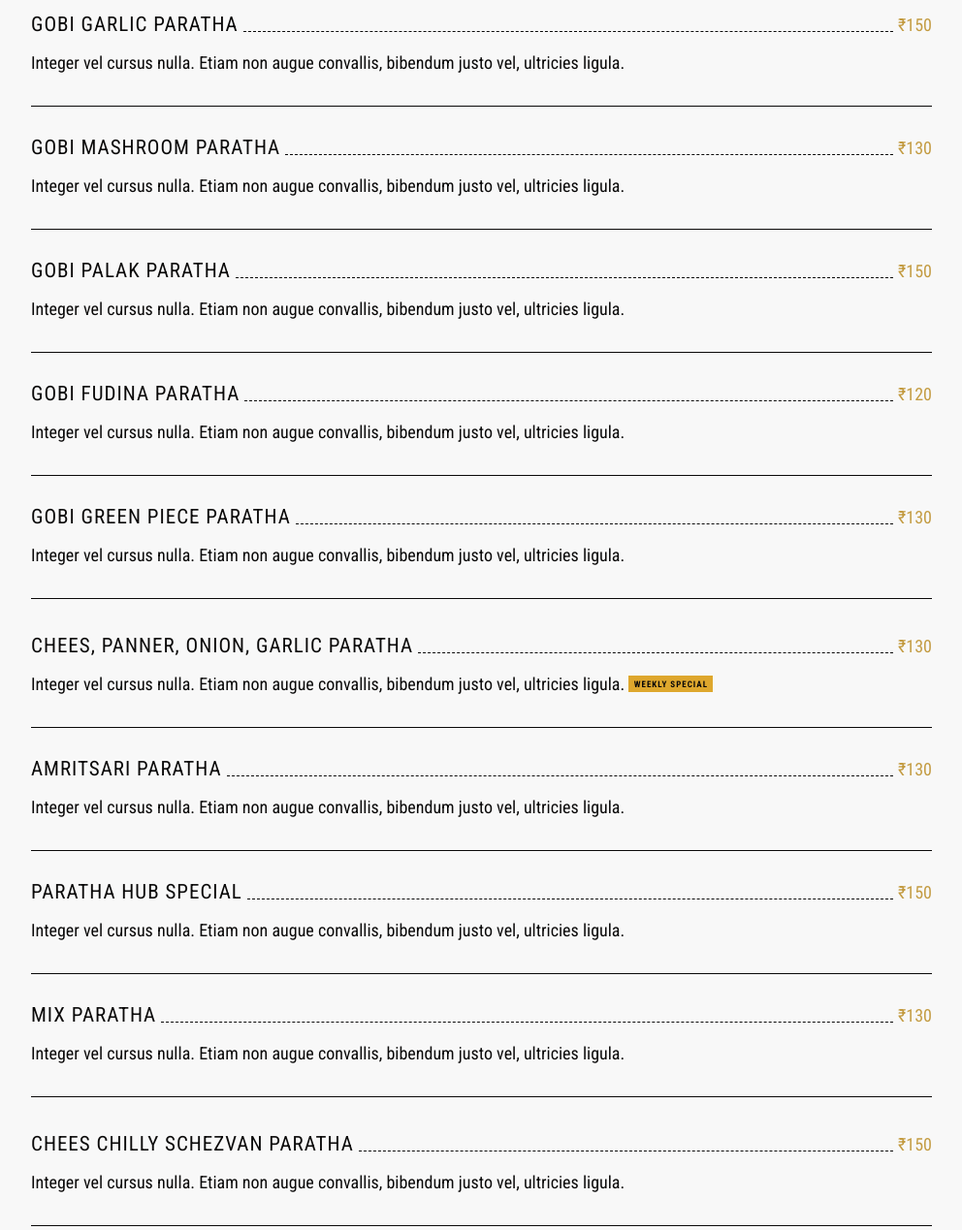
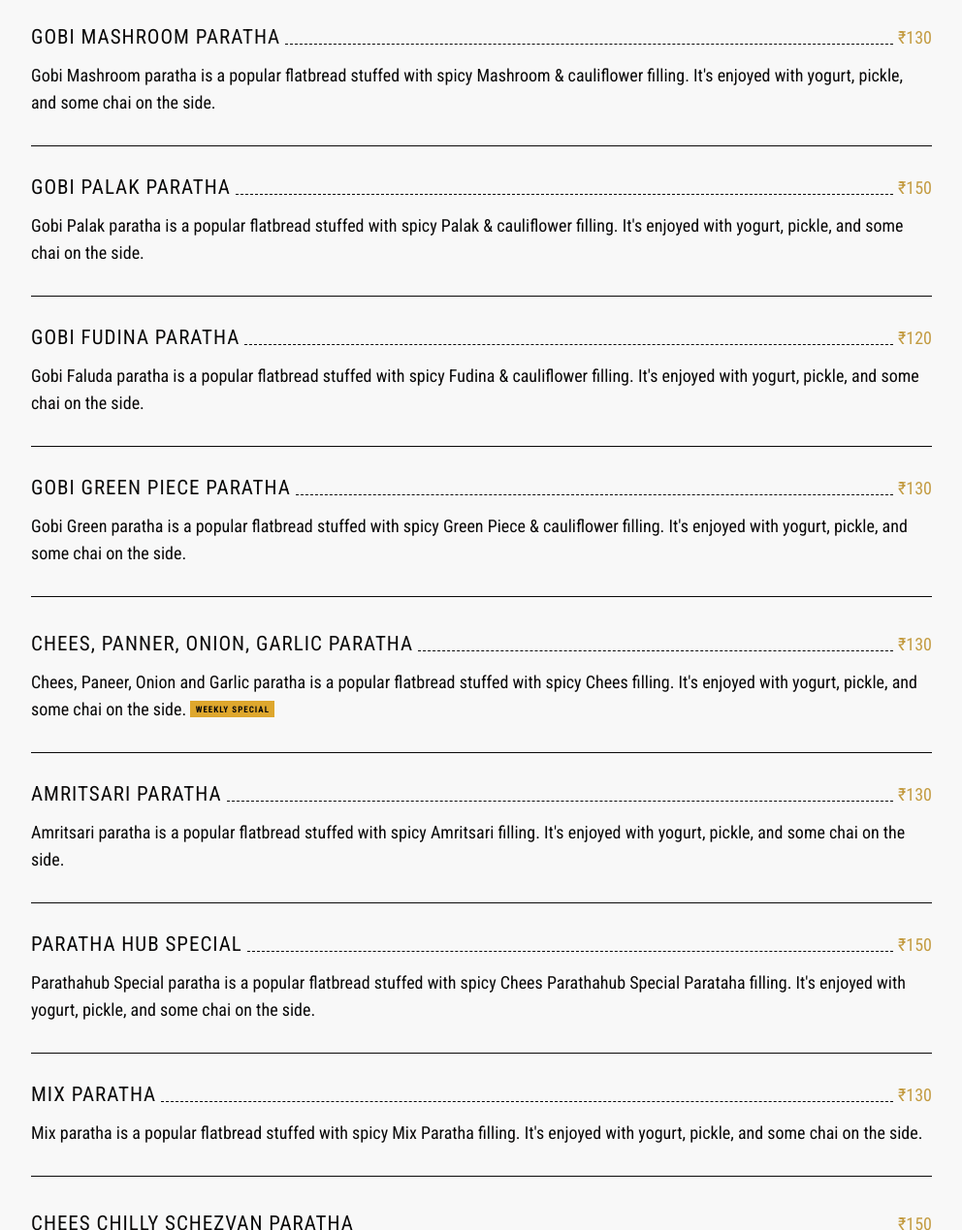
Before and after one commit to YogeshPadsala/paratha-hub, a plain HTML site: page index.html in a window 1280 px wide. Shown: the part 5026-6295 px from the top of the page at 97% size, without its empty margins (241-1233 px from the left). Drawn offline with nearby package versions, Linux system fonts and the light colour scheme; some packages are replaced by stand-ins of ours; no server answers.

Commit message:
manu text updated

```diff
--- a/index.html
+++ b/index.html
@@ -436,7 +436,7 @@
                   <h5>Soup of the day</h5>
                   <p class="price">₹120.00</p>
                   <span class="dashed-line"></span> </div>
-                <p class="dish-description">Integer vel cursus nulla. Etiam non augue convallis, bibendum justo vel, ultricies ligula. </p>
+                <p class="dish-description">The most delicious soup in the world. </p>
               </div>
               <!-- /.Starter Menu Item 01 -->
 
@@ -446,28 +446,28 @@
                   <h5>French Onion Soup</h5>
                   <p class="price">₹120.00</p>
                   <span class="dashed-line"></span> </div>
-                <p class="dish-description">Integer vel cursus nulla. Etiam non augue convallis, bibendum justo vel, ultricies ligula. </p>
+                <p class="dish-description">The most delicious soup in the world. </p>
               </div>
               <!-- /.Starter Menu Item 02 -->
 
               <!-- Starter Menu Item 03 -->
-              <div class="menu-box">
+              <!-- <div class="menu-box">
                 <div class="menu-list-item">
                   <h5>Mediterranean Fish Soup</h5>
                   <p class="price">₹120.00</p>
                   <span class="dashed-line"></span> </div>
                 <p class="dish-description">Integer vel cursus nulla. Etiam non augue convallis, bibendum justo vel, ultricies ligula. <span class="label label-special">Weekly Special</span> </p>
-              </div>
+              </div> -->
               <!-- /.Starter Menu Item 03 -->
 
               <!-- Starter Menu Item 04 -->
-              <div class="menu-box">
+              <!-- <div class="menu-box">
                 <div class="menu-list-item">
                   <h5>Baked Brie in Filo </h5>
                   <p class="price">₹120.00</p>
                   <span class="dashed-line"></span> </div>
                 <p class="dish-description">Integer vel cursus nulla. Etiam non augue convallis, bibendum justo vel, ultricies ligula. </p>
-              </div>
+              </div> -->
               <!-- /.Starter Menu Item 04 -->
 
             </div>
@@ -482,7 +482,7 @@
                   <h5>Only Cheese Paratha</h5>
                   <p class="price">₹120.00</p>
                   <span class="dashed-line"></span> </div>
-                <p class="dish-description">Integer vel cursus nulla. Etiam non augue convallis, bibendum justo vel, ultricies ligula. </p>
+                <p class="dish-description">Cheese paratha is a crispy unleavened flatbread stuffed with a cheesy, savory filling of cheddar cheese, onions, green chilies... </p>
               </div>
               <!-- /.Starter Menu Item 01 -->
 
@@ -492,7 +492,7 @@
                   <h5>Panner Paratha</h5>
                   <p class="price">₹130.00</p>
                   <span class="dashed-line"></span> </div>
-                <p class="dish-description">Integer vel cursus nulla. Etiam non augue convallis, bibendum justo vel, ultricies ligula. </p>
+                <p class="dish-description">paneer paratha is a popular Indian paratha made with a stuffing of paneer, coriander and green chillies.</p>
               </div>
               <!-- /.Starter Menu Item 02 -->
 
@@ -502,7 +502,7 @@
                   <h5>Gobi Paratha</h5>
                   <p class="price">₹120.00</p>
                   <span class="dashed-line"></span> </div>
-                <p class="dish-description">Integer vel cursus nulla. Etiam non augue convallis, bibendum justo vel, ultricies ligula. <span class="label label-special">Weekly Special</span> </p>
+                <p class="dish-description">Gobi paratha is a popular flatbread stuffed with spicy cauliflower filling. It's enjoyed with yogurt, pickle, and some chai on the side. <span class="label label-special">Weekly Special</span> </p>
               </div>
               <!-- /.Starter Menu Item 03 -->
 
@@ -529,7 +529,7 @@
                   <h5>Gobi Aloo Paratha</h5>
                   <p class="price">₹120</p>
                   <span class="dashed-line"></span> </div>
-                <p class="dish-description">Integer vel cursus nulla. Etiam non augue convallis, bibendum justo vel, ultricies ligula. <span class="label label-special">Weekly Special</span> </p>
+                <p class="dish-description">Gobi Aloo paratha is a popular flatbread stuffed with spicy Aloo & cauliflower filling. It's enjoyed with yogurt, pickle, and some chai on the side. <span class="label label-special">Weekly Special</span> </p>
               </div>
               <!-- /.Salad Menu Item 01 -->
 
@@ -539,7 +539,7 @@
                   <h5>Gobi Paneer Paratha</h5>
                   <p class="price">₹130</p>
                   <span class="dashed-line"></span> </div>
-                <p class="dish-description">Integer vel cursus nulla. Etiam non augue convallis, bibendum justo vel, ultricies ligula. </p>
+                <p class="dish-description">Gobi Paneer paratha is a popular flatbread stuffed with spicy Paneer & cauliflower filling. It's enjoyed with yogurt, pickle, and some chai on the side. </p>
               </div>
               <!-- /.Salad Menu Item 02 -->
 
@@ -549,7 +549,7 @@
                   <h5>Gobi Chees Paratha</h5>
                   <p class="price">₹150</p>
                   <span class="dashed-line"></span> </div>
-                <p class="dish-description">Integer vel cursus nulla. Etiam non augue convallis, bibendum justo vel, ultricies ligula. </p>
+                <p class="dish-description">Gobi Chees paratha is a popular flatbread stuffed with spicy Chees & cauliflower filling. It's enjoyed with yogurt, pickle, and some chai on the side.. </p>
               </div>
               <!-- /.Salad Menu Item 03 -->
 
@@ -559,7 +559,7 @@
                   <h5>Gobi Garlic Paratha</h5>
                   <p class="price">₹150</p>
                   <span class="dashed-line"></span> </div>
-                <p class="dish-description">Integer vel cursus nulla. Etiam non augue convallis, bibendum justo vel, ultricies ligula. </p>
+                <p class="dish-description">Gobi Garlic paratha is a popular flatbread stuffed with spicy Garlic & cauliflower filling. It's enjoyed with yogurt, pickle, and some chai on the side. </p>
               </div>
               <!-- /.Salad Menu Item 04 -->
 
@@ -569,7 +569,7 @@
                   <h5>Gobi Mashroom Paratha</h5>
                   <p class="price">₹130</p>
                   <span class="dashed-line"></span> </div>
-                <p class="dish-description">Integer vel cursus nulla. Etiam non augue convallis, bibendum justo vel, ultricies ligula. </p>
+                <p class="dish-description">Gobi Mashroom paratha is a popular flatbread stuffed with spicy Mashroom & cauliflower filling. It's enjoyed with yogurt, pickle, and some chai on the side. </p>
               </div>
               <!-- /.Salad Menu Item 04 -->
 
@@ -579,7 +579,7 @@
                   <h5>Gobi Palak Paratha</h5>
                   <p class="price">₹150</p>
                   <span class="dashed-line"></span> </div>
-                <p class="dish-description">Integer vel cursus nulla. Etiam non augue convallis, bibendum justo vel, ultricies ligula. </p>
+                <p class="dish-description">Gobi Palak paratha is a popular flatbread stuffed with spicy Palak & cauliflower filling. It's enjoyed with yogurt, pickle, and some chai on the side. </p>
               </div>
               <!-- /.Salad Menu Item 04 -->
 
@@ -589,7 +589,7 @@
                   <h5>Gobi Fudina Paratha</h5>
                   <p class="price">₹120</p>
                   <span class="dashed-line"></span> </div>
-                <p class="dish-description">Integer vel cursus nulla. Etiam non augue convallis, bibendum justo vel, ultricies ligula. </p>
+                <p class="dish-description">Gobi Faluda paratha is a popular flatbread stuffed with spicy Fudina & cauliflower filling. It's enjoyed with yogurt, pickle, and some chai on the side. </p>
               </div>
               <!-- /.Salad Menu Item 04 -->
 
@@ -599,7 +599,7 @@
                   <h5>Gobi Green Piece Paratha</h5>
                   <p class="price">₹130</p>
                   <span class="dashed-line"></span> </div>
-                <p class="dish-description">Integer vel cursus nulla. Etiam non augue convallis, bibendum justo vel, ultricies ligula. </p>
+                <p class="dish-description">Gobi Green paratha is a popular flatbread stuffed with spicy Green Piece & cauliflower filling. It's enjoyed with yogurt, pickle, and some chai on the side. </p>
               </div>
               <!-- /.Salad Menu Item 04 -->
 
@@ -616,7 +616,7 @@
                   <h5>Chees, Panner, Onion, Garlic Paratha </h5>
                   <p class="price">₹130</p>
                   <span class="dashed-line"></span> </div>
-                <p class="dish-description">Integer vel cursus nulla. Etiam non augue convallis, bibendum justo vel, ultricies ligula. <span class="label label-special">Weekly Special</span> </p>
+                <p class="dish-description">Chees, Paneer, Onion and Garlic paratha is a popular flatbread stuffed with spicy Chees filling. It's enjoyed with yogurt, pickle, and some chai on the side. <span class="label label-special">Weekly Special</span> </p>
               </div>
               <!-- /.Starter Menu Item 01 -->
 
@@ -626,7 +626,7 @@
                   <h5>Amritsari Paratha</h5>
                   <p class="price">₹130</p>
                   <span class="dashed-line"></span> </div>
-                <p class="dish-description">Integer vel cursus nulla. Etiam non augue convallis, bibendum justo vel, ultricies ligula. </p>
+                <p class="dish-description">Amritsari paratha is a popular flatbread stuffed with spicy Amritsari filling. It's enjoyed with yogurt, pickle, and some chai on the side. </p>
               </div>
               <!-- /.Starter Menu Item 02 -->
 
@@ -636,7 +636,7 @@
                   <h5>Paratha Hub Special</h5>
                   <p class="price">₹150</p>
                   <span class="dashed-line"></span> </div>
-                <p class="dish-description">Integer vel cursus nulla. Etiam non augue convallis, bibendum justo vel, ultricies ligula. </p>
+                <p class="dish-description">Parathahub Special paratha is a popular flatbread stuffed with spicy Chees Parathahub Special Parataha filling. It's enjoyed with yogurt, pickle, and some chai on the side. </p>
               </div>
               <!-- /.Starter Menu Item 03 -->
 
@@ -646,7 +646,7 @@
                   <h5>Mix Paratha </h5>
                   <p class="price">₹130</p>
                   <span class="dashed-line"></span> </div>
-                <p class="dish-description">Integer vel cursus nulla. Etiam non augue convallis, bibendum justo vel, ultricies ligula. </p>
+                <p class="dish-description">Mix paratha is a popular flatbread stuffed with spicy Mix Paratha filling. It's enjoyed with yogurt, pickle, and some chai on the side. </p>
               </div>
               <!-- /.Starter Menu Item 04 -->
 
@@ -664,7 +664,7 @@
                   <h5>Chees Chilly Schezvan Paratha</h5>
                   <p class="price">₹150</p>
                   <span class="dashed-line"></span> </div>
-                <p class="dish-description">Integer vel cursus nulla. Etiam non augue convallis, bibendum justo vel, ultricies ligula. </p>
+                <p class="dish-description">Chees Chilly Schezvan paratha is a popular flatbread stuffed with spicy Chees Chilly Schezvan Paratha filling. It's enjoyed with yogurt, pickle, and some chai on the side. </p>
               </div>
               <!-- /.Starter Menu Item 01 -->
 
@@ -674,7 +674,7 @@
                   <h5>Shimla Mirch Paratha(Spicy)</h5>
                   <p class="price">₹120</p>
                   <span class="dashed-line"></span> </div>
-                <p class="dish-description">Integer vel cursus nulla. Etiam non augue convallis, bibendum justo vel, ultricies ligula. <span class="label label-special">Weekly Special</span></p>
+                <p class="dish-description">Shimla Mirch paratha is a popular flatbread stuffed with spicy Simla Mirch Paratha filling. It's enjoyed with yogurt, pickle, and some chai on the side. <span class="label label-special">Weekly Special</span></p>
               </div>
               <!-- /.Starter Menu Item 02 -->
 
@@ -684,7 +684,7 @@
                   <h5>Palak Paneer Paratha</h5>
                   <p class="price">₹110</p>
                   <span class="dashed-line"></span> </div>
-                <p class="dish-description">Integer vel cursus nulla. Etiam non augue convallis, bibendum justo vel, ultricies ligula. </p>
+                <p class="dish-description">Palak Paneer paratha is a popular flatbread stuffed with spicy Chees Piece & cauliflower filling. It's enjoyed with yogurt, pickle, and some chai on the side. </p>
               </div>
               <!-- /.Starter Menu Item 03 -->
 
@@ -694,7 +694,7 @@
                   <h5>Carot Paratha</h5>
                   <p class="price">₹100</p>
                   <span class="dashed-line"></span> </div>
-                <p class="dish-description">Integer vel cursus nulla. Etiam non augue convallis, bibendum justo vel, ultricies ligula. <span class="label label-seasonal">Seasonal Dish</span></p>
+                <p class="dish-description">Carot paratha is a popular flatbread stuffed with spicy Carot Paratha filling. It's enjoyed with yogurt, pickle, and some chai on the side. <span class="label label-seasonal">Seasonal Dish</span></p>
               </div>
               <!-- /.Starter Menu Item 04 -->
 
@@ -704,7 +704,7 @@
                   <h5>Onion Tomato Paratha</h5>
                   <p class="price">₹120</p>
                   <span class="dashed-line"></span> </div>
-                <p class="dish-description">Integer vel cursus nulla. Etiam non augue convallis, bibendum justo vel, ultricies ligula. <span class="label label-seasonal">Seasonal Dish</span></p>
+                <p class="dish-description">Onion Tomato paratha is a popular flatbread stuffed with spicy Onion Tomato filling. It's enjoyed with yogurt, pickle, and some chai on the side. <span class="label label-seasonal">Seasonal Dish</span></p>
               </div>
               <!-- /.Starter Menu Item 04 -->
 
@@ -720,7 +720,7 @@
                   <h5>Punjabi Thali</h5>
                   <p class="price">₹130</p>
                   <span class="dashed-line"></span> </div>
-                <p class="dish-description">Integer vel cursus nulla. Etiam non augue convallis, bibendum justo vel, ultricies ligula. <span class="label label-special">Weekly Special</span> </p>
+                <p class="dish-description">Hi Friends, presenting you full Punjabi Thali, it has a Paneer recipe, gulab jamun recipe, dal recipe, Paratha recipe. <span class="label label-special">Weekly Special</span> </p>
               </div>
               <!-- /.Starter Menu Item 01 -->
 
@@ -730,7 +730,7 @@
                   <h5>Royal Punjabi Thali With Starter</h5>
                   <p class="price">₹130</p>
                   <span class="dashed-line"></span> </div>
-                <p class="dish-description">Integer vel cursus nulla. Etiam non augue convallis, bibendum justo vel, ultricies ligula. </p>
+                <p class="dish-description">Hi Friends, presenting you full Punjabi Thali, it has a Paneer recipe, gulab jamun recipe, dal recipe, Paratha recipe. </p>
               </div>
               <!-- /.Starter Menu Item 02 -->
 
@@ -740,7 +740,7 @@
                   <h5>Paneer Lababdar</h5>
                   <p class="price">₹150</p>
                   <span class="dashed-line"></span> </div>
-                <p class="dish-description">Integer vel cursus nulla. Etiam non augue convallis, bibendum justo vel, ultricies ligula. </p>
+                <p class="dish-description">Protein-rich, low fat, soft, and silky paneer cubes cooked in a spicy tomato and fresh cream gravy make a delicious paneer lababdar. </p>
               </div>
               <!-- /.Starter Menu Item 03 -->
 
@@ -750,7 +750,7 @@
                   <h5>Makki Di Roti Sarso Da Saag</h5>
                   <p class="price">₹130</p>
                   <span class="dashed-line"></span> </div>
-                <p class="dish-description">Integer vel cursus nulla. Etiam non augue convallis, bibendum justo vel, ultricies ligula. </p>
+                <p class="dish-description">Sarson Da Saag and Makki di roti is an evergreen and classic combination which is loved by everyone. </p>
               </div>
 
               <div class="menu-box">
```
